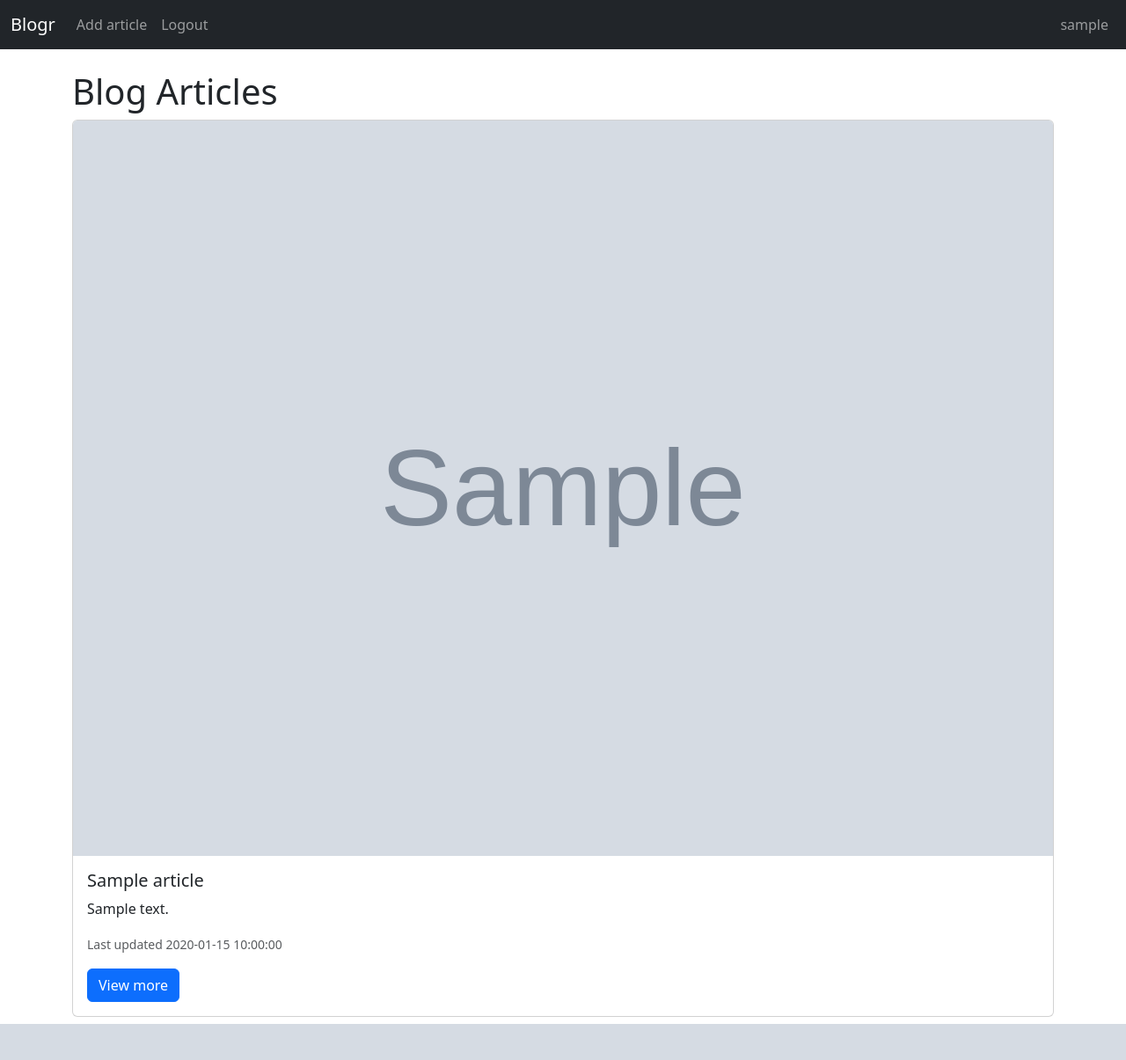
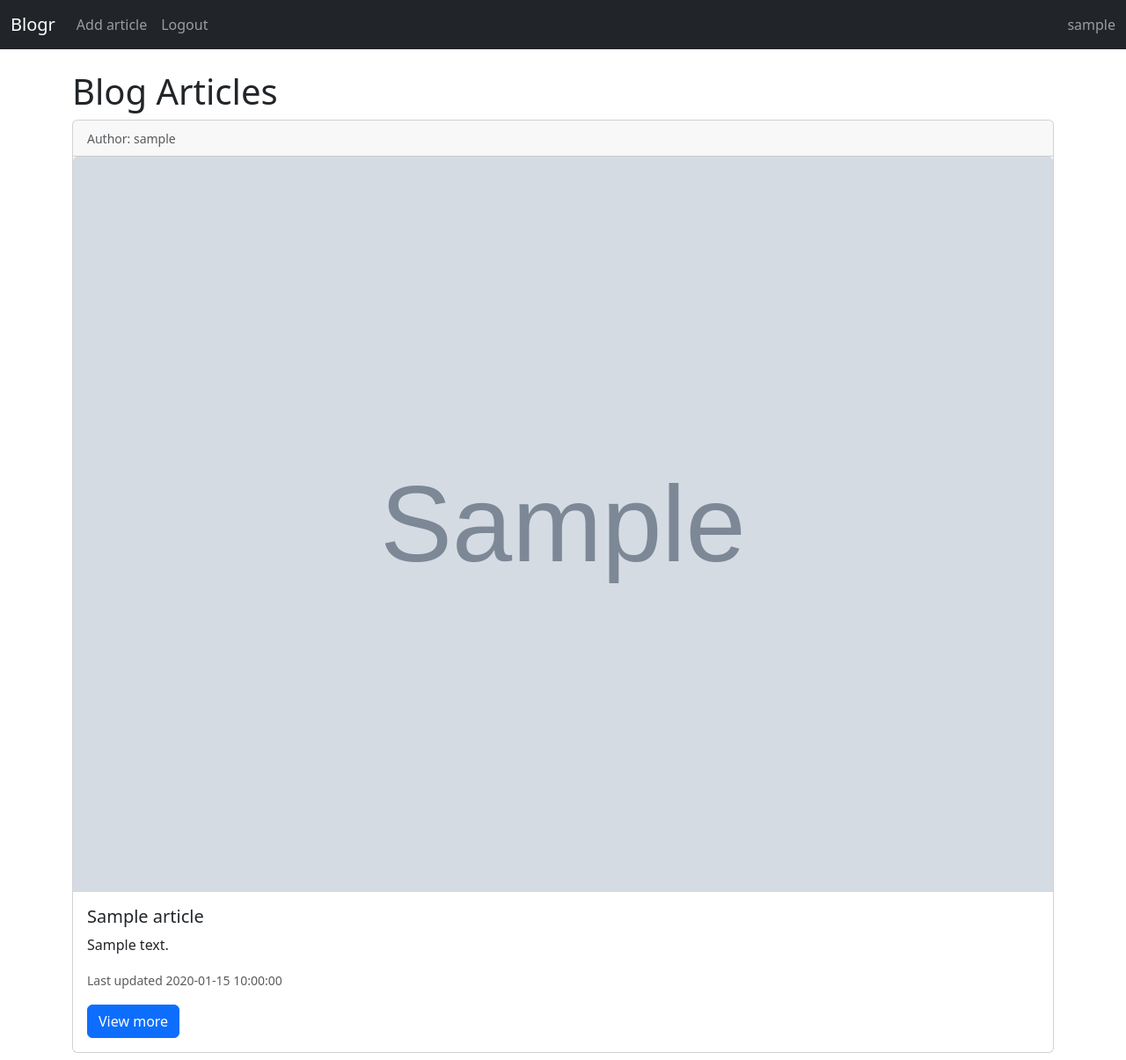
Before and after one commit to PatriceAlan/Blogr, a Django app: page / in a window 1280 px wide. Shown: the whole page at 88% size. Before the commit the page ends 1164 px from the top, so only its background shows below. Run offline with Django 4.2, Linux system fonts and the light colour scheme; a user stored in the database is signed in; tables that the repository leaves empty hold one stand-in row (values such as "Sample post"); grey boxes marked "Sample" are stand-in pictures.

Commit message:
Navbar display modification

```diff
--- a/blog/website/forms.py
+++ b/blog/website/forms.py
@@ -44,5 +44,6 @@ class AddArticleForm(forms.ModelForm):
         widget=forms.Textarea(attrs={'class': 'form-control', 'placeholder': 'Content'})
     )
     image = forms.ImageField(
+         required=False,
         widget=forms.ClearableFileInput(attrs={'class': 'form-control'})
     )
--- a/blog/website/templates/home.html
+++ b/blog/website/templates/home.html
@@ -8,7 +8,12 @@
 
         {% for article in articles %}
         <div class="card mb-2">
+            <div class="card-header">
+                <small class="text-muted">Author: {{ article.author.username }}</small>
+            </div>
+            {% if article.image %}
             <img src="{{ article.image.url }}" class="card-img-top" alt="{{ article.title }}">
+            {% endif %}
             <div class="card-body">
                 <h5 class="card-title">{{ article.title }}</h5>
                 <p class="card-text">{{ article.content }}</p>
@@ -17,7 +22,6 @@
             </div>
         </div>
         {% endfor %}
-
 
     {% else %}
 
--- a/blog/website/templates/navbar.html
+++ b/blog/website/templates/navbar.html
@@ -11,15 +11,16 @@
                 <a class="nav-link" href="{% url 'add_article' %}">Add article</a>
             </li>
             <li class="nav-item">
-                <a class="nav-link" href="{% url 'logout' %}">Logout</a>
+              <a class="nav-link" href="{% url 'logout' %}">Logout</a>
             </li>
             {% endif %}
         </ul>
         <ul class="navbar-nav ml-auto">
             {% if user.is_authenticated %}
             <li class="nav-item">
-                <span class="navbar-text me-2">{{ user.username }}</span>
+                <span class="navbar-text">{{ user.username }}</span>
             </li>
+
             {% else %}
             <li class="nav-item">
                 <a class="nav-link" href="{% url 'register' %}">Register</a>
```
